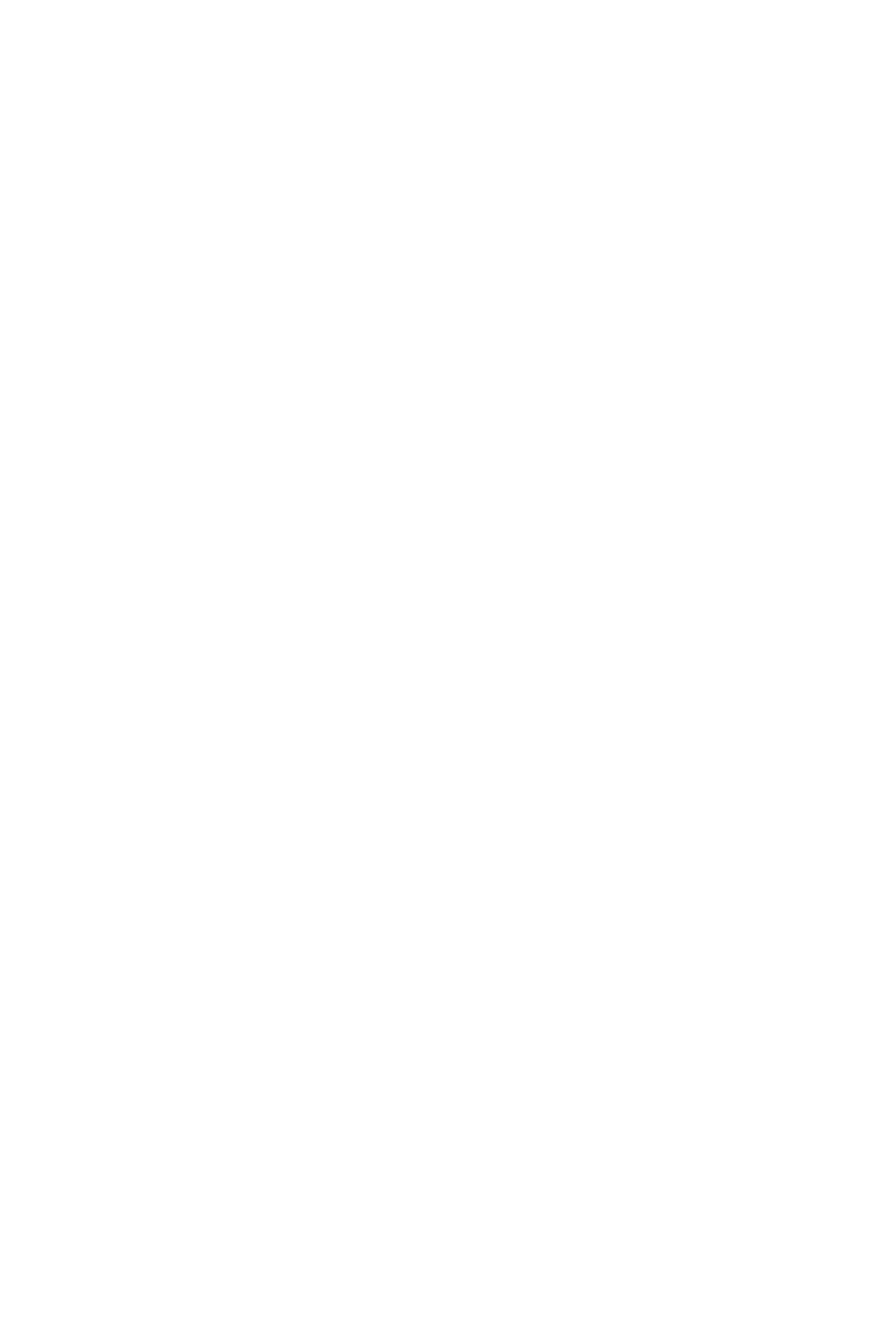
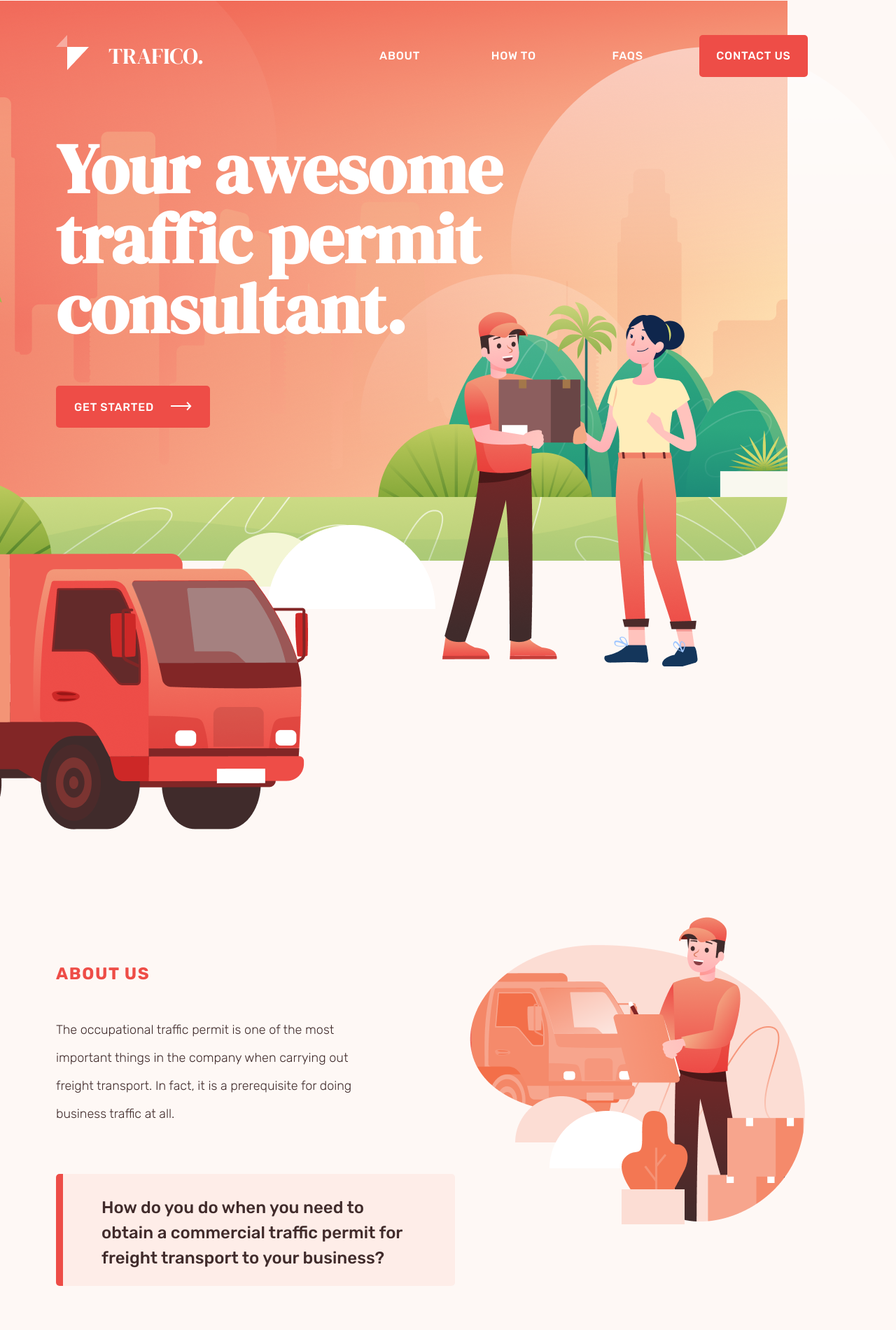
Before and after one commit to OlaLew666/Traffico, a plain HTML site: page index.html in a window 1280 px wide. Shown: the top 1900 px of the page at 70% size. Before the commit the page ends 800 px from the top, so only its background shows below. Drawn offline with Linux system fonts and the light colour scheme; files that its build step writes are made by us from their sources.

Commit message:
Three blocks

```diff
--- a/index.html
+++ b/index.html
@@ -2,6 +2,71 @@
 <html lang="eng">
   <head>
     <meta charset="utf-8" />
-    <link href="css/style.css" rel="stylesheet" />
+    <link
+      href="https://fonts.googleapis.com/css2?family=Rubik:wght@300;500;700&display=swap"
+      rel="stylesheet"
+    />
+    <link
+      href="https://fonts.googleapis.com/css2?family=DM+Serif+Display&display=swap"
+      rel="stylesheet"
+    />
+    <link href="style.css" rel="stylesheet" />
+    <title>Traffico</title>
   </head>
+  <body>
+    <header class="page-header">
+      <div class="header-width-modificator">
+        <img src="./img/logo.png" alt="" class="logo" />
+        <ul class="menu">
+          <li class="menu-item about-item">ABOUT</li>
+          <li class="menu-item how-item">HOW TO</li>
+          <li class="menu-item faqs-item">FAQS</li>
+          <li class="menu-item active">CONTACT US</li>
+        </ul>
+      </div>
+    </header>
+    <main class="page-main">
+      <div class="starter">
+        <div class="main-width-modificator">
+          <h1 class="main-title">Your awesome traffic permit consultant.</h1>
+          <button class="start-button">
+            GET STARTED<img src="./img/right.png" class="start-arrow" />
+          </button>
+          <div class="anima-car">
+            <img src="./img/mobel.png" class="car" />
+          </div>
+        </div>
+      </div>
+      <div class="about-us">
+        <div class="main-width-modificator">
+          <h3 class="title-about-us">ABOUT US</h3>
+          <p class="first-about-us">
+            The occupational traffic permit is one of the most important things
+            in the company when carrying out freight transport. In fact, it is a
+            prerequisite for doing business traffic at all.
+          </p>
+          <div class="block-for-second">
+            <p class="second-about-us">
+              How do you do when you need to obtain a commercial traffic permit
+              for freight transport to your business?
+            </p>
+          </div>
+        </div>
+      </div>
+      <div class="how-apply">
+        <div class="main-width-modificator">
+          <h3 class="title-how-apply">HOW TO APPLY</h3>
+          <p class="text-how-apply">
+            When applying for a traffic permit, there are certain requirements
+            that you must meet that are included in the examination:
+            requirements for professional knowledge, solid establishment, good
+            reputation and financial resources. Important to remember is to
+            confirm your application for a traffic permit by the company's
+            company signer or CEO.
+          </p>
+        </div>
+      </div>
+    </main>
+    <footer></footer>
+  </body>
 </html>
--- a/style.css
+++ b/style.css
@@ -1,6 +1,185 @@
 * {
-border: 0;
-margin: 0;
-padding: 0;
-box-sizing: border-box;
+  border: 0;
+  margin: 0;
+  padding: 0;
+  box-sizing: border-box;
 }
+body {
+  background-color: #fef8f5;
+}
+
+.header-width-modificator {
+  display: flex;
+  align-items: flex-start;
+  width: 1120px;
+  margin: 0 auto;
+}
+
+.page-header {
+  margin-top: 50px;
+}
+
+.page-header .menu {
+  list-style: none;
+  font-family: Rubik;
+  font-size: 16px;
+  letter-spacing: 0.8px;
+  color: #ffffff;
+  cursor: pointer;
+}
+
+.page-header .menu-item {
+  display: inline-block;
+}
+.page-header .about-item {
+  margin-left: 250px;
+}
+.page-header .how-item {
+  margin-left: 97px;
+}
+
+.page-header .faqs-item {
+  margin-left: 104px;
+}
+
+.page-header .active {
+  position: relative;
+  background-color: #ee4d47;
+  border-radius: 5px;
+  padding: 20px 24px 21px 24px;
+  margin-left: 76px;
+}
+
+.starter {
+  display: flex;
+  width: 100%;
+  margin-top: -109px;
+  background-image: url(../traffico/img/starter-bg.png);
+  background-repeat: no-repeat;
+  background-position: center top;
+}
+
+.starter .main-width-modificator {
+  width: 1120px;
+  margin: 0 auto;
+}
+
+.starter .main-title {
+  width: 741px;
+  margin-top: 190px;
+  font-family: DM Serif Display;
+  font-size: 100px;
+  line-height: 100%;
+  color: #ffffff;
+}
+
+.starter .start-button {
+  margin-top: 60px;
+  background-color: #ee4d47;
+  border-radius: 5px;
+  width: 220px;
+  height: 60px;
+  font-family: Rubik;
+  font-size: 16px;
+  letter-spacing: 0.8px;
+  color: #ffffff;
+  cursor: pointer;
+}
+
+.starter .start-arrow {
+  margin-left: 24px;
+}
+
+.starter .anima-car {
+  padding-top: 180px;
+  margin-left: -240px;
+}
+
+.about-us {
+  display: flex;
+  width: 100%;
+  height: 550px;
+  margin-top: 107px;
+}
+.about-us .main-width-modificator {
+  width: 1120px;
+  margin: 0 auto;
+  background-image: url(../traffico/img/about-us-bg.png);
+  background-repeat: no-repeat;
+  background-position: right top;
+}
+
+.about-us .title-about-us {
+  margin-top: 74px;
+  font-family: Rubik;
+  font-size: 24px;
+  line-height: 40px;
+  letter-spacing: 1.6px;
+  color: #ee4d47;
+}
+
+.about-us .first-about-us {
+  width: 470px;
+  height: 156px;
+  margin-top: 40px;
+  font-family: Rubik;
+  font-weight: 300;
+  font-size: 18px;
+  line-height: 40px;
+  color: #402b2b;
+}
+
+.about-us .block-for-second {
+  width: 570px;
+  height: 160px;
+  margin-top: 70px;
+  background: rgba(252, 221, 212, 0.4);
+  border-left: 10px solid #ed4d47;
+  border-radius: 5px;
+}
+
+.about-us .second-about-us {
+  padding: 30px 55px;
+  font-family: Rubik;
+  font-weight: 500;
+  font-size: 24px;
+  line-height: 36px;
+  color: #402b2b;
+}
+
+.how-apply {
+  display: flex;
+  width: 100%;
+  height: 550px;
+  margin-top: 107px;
+}
+
+.how-apply .main-width-modificator {
+  width: 1120px;
+  margin: 0 auto;
+  background-image: url(../traffico/img/how-to-apply-bg.png);
+  background-repeat: no-repeat;
+  background-position: left top;
+}
+
+.how-apply .title-how-apply {
+  margin-top: 74px;
+  margin-left: 670px;
+  font-family: Rubik;
+  font-size: 24px;
+  line-height: 40px;
+  letter-spacing: 1.6px;
+  color: #ee4d47;
+}
+
+.how-apply .text-how-apply {
+  width: 470px;
+  height: 156px;
+  margin-left: 670px;
+  margin-top: 40px;
+  font-family: Rubik;
+  font-weight: 300;
+  font-size: 18px;
+  line-height: 40px;
+  color: #402b2b;
+}
```
Also changed, not shown: img/about-us-bg.png (added), img/how-to-apply-bg.png (added), img/logo.png (added), img/mobel.png (added), img/right.png (added), img/starter-bg.png (added), 2 other files.
